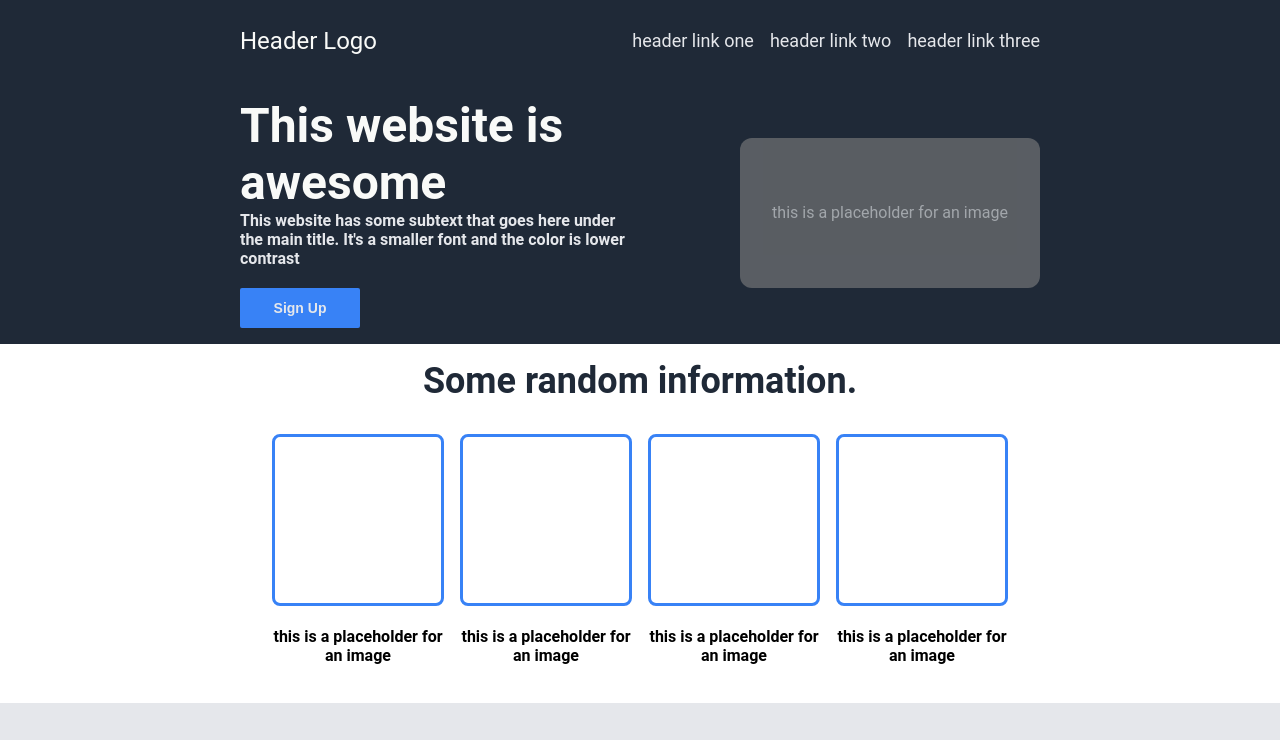
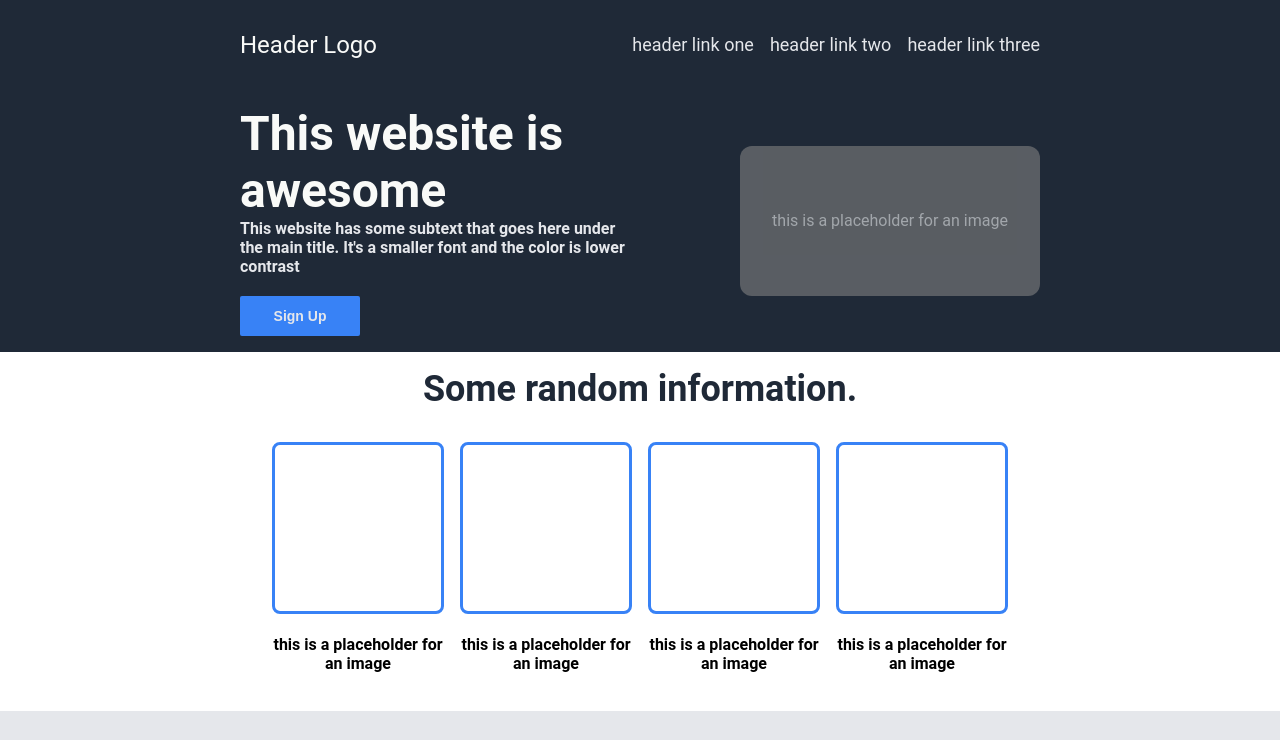
Before and after one commit to SwegCet/Landing-Page, a plain HTML site: page index.html in a window 1280 px wide. Shown: the top 740 px of the page. Drawn offline with Linux system fonts and the light colour scheme.

Commit message:
Restyled the Header so it's lined-up

```diff
--- a/style.css
+++ b/style.css
@@ -14,7 +14,7 @@ body{
     display: flex;
     justify-content: space-between;
     align-items: center;
-    padding: 12px;
+    padding: 16px 0;
     width: 800px;
     margin: 0 auto;
 }
```
